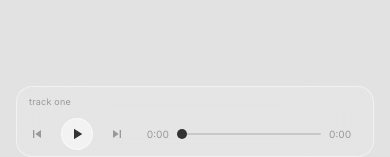
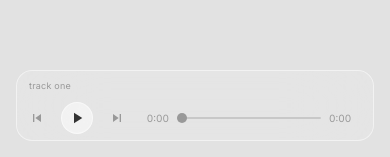
Before and after one commit to Javier-Szyfer/eralgo, a Next.js app: page / in a window 390 px wide. Shown: the part 687-844 px from the top of the page. Built offline with nearby package versions, Linux system fonts and the light colour scheme.

Commit message:
color thumb

```diff
--- a/src/components/AlbumPage.tsx
+++ b/src/components/AlbumPage.tsx
@@ -125,7 +125,7 @@ export default function AlbumPage({ albums }: AlbumPageProps) {
 				</div>
 			</div>
 
-			<div key={`player-${viewedAlbum.id}`} className="w-full max-w-lg mt-auto border border-white/50 rounded-2xl bg-white/10 backdrop-blur-2xl px-3 pb-1.5 pt-2 flex-shrink-0 sm:max-w-xs sm:mt-4 opacity-0 animate-fade-in" style={{ animationDelay: "200ms" }}>
+			<div key={`player-${viewedAlbum.id}`} className="w-full max-w-lg mt-auto mb-4 sm:mb-0 border border-white/50 rounded-2xl bg-white/10 backdrop-blur-2xl px-3 pb-1.5 pt-2 flex-shrink-0 sm:max-w-xs sm:mt-4 opacity-0 animate-fade-in" style={{ animationDelay: "200ms" }}>
 				<p className="text-[9px] text-mac-text-muted tracking-wide truncate mb-2.5">
 					{playingTrack?.title ?? ""}
 				</p>
--- a/src/styles/globals.css
+++ b/src/styles/globals.css
@@ -62,7 +62,7 @@ input[type="range"]::-webkit-slider-thumb {
 	height: 10px;
 	width: 10px;
 	border-radius: 50%;
-	background: var(--mac-text);
+	background: var(--mac-text-muted);
 	margin-top: -4px;
 }
 
@@ -76,7 +76,7 @@ input[type="range"]::-moz-range-thumb {
 	height: 10px;
 	width: 10px;
 	border-radius: 50%;
-	background: var(--mac-text);
+	background: var(--mac-text-muted);
 	border: none;
 }
 
```
